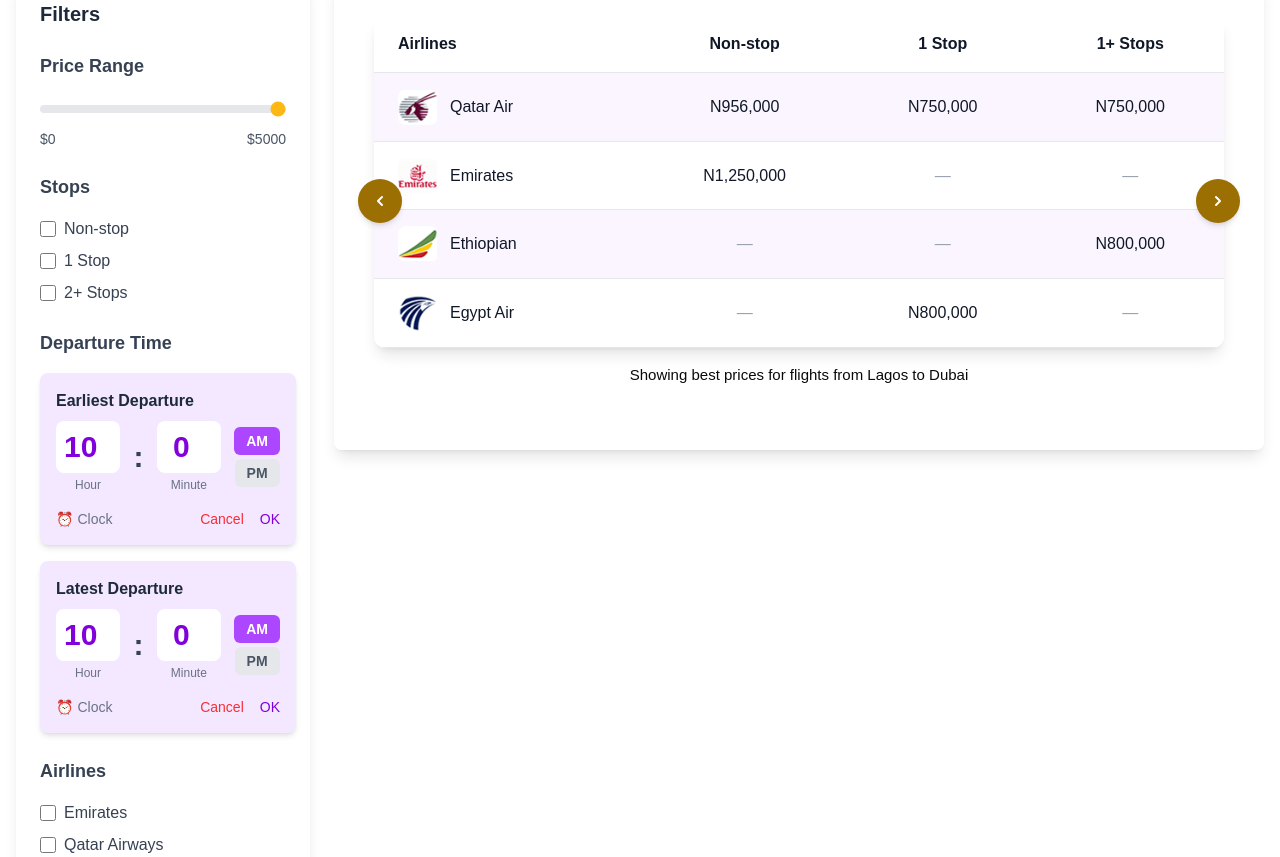
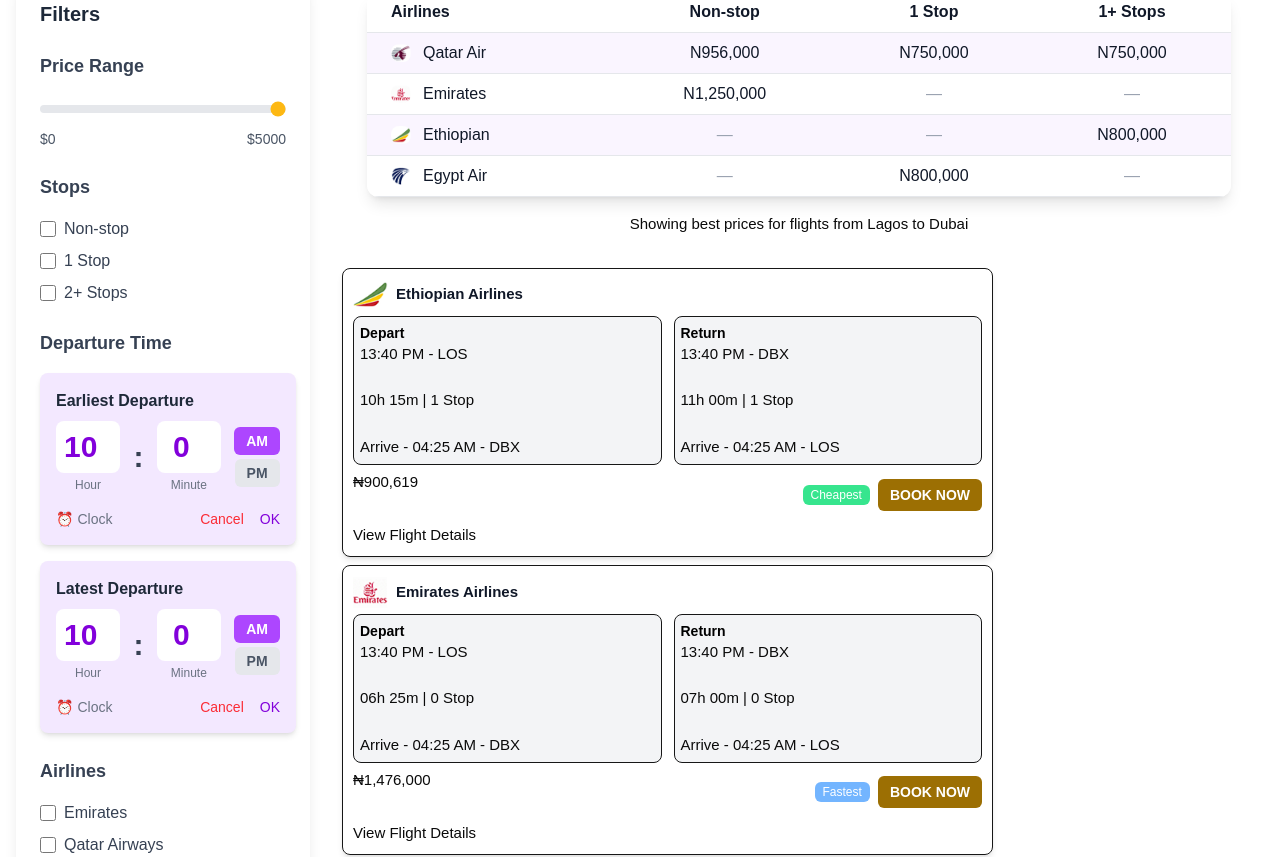
Before and after one commit to ocitec/oci-web-app-frontend, a Next.js app: page /SearchResult in a window 1280 px wide. Shown: the part 520-1377 px from the top of the page. Built offline with nearby package versions, Linux system fonts and the light colour scheme.

Commit message:
flight list

```diff
--- a/app/SearchResult/page.tsx
+++ b/app/SearchResult/page.tsx
@@ -6,6 +6,7 @@ import HeroSection from '../components/HeroSection';
 import SearchFlightResult from '../components/SearchPage/SearchFlightResult';
 import Filters from '../components/SearchPage/Filters';
 import AirlineTable from '../components/SearchPage/AirlineTable';
+import FlightList from '../components/SearchPage/FlightList';
 
 export default function SearchResult() {
   const searchParams = useSearchParams();
@@ -31,11 +32,14 @@ export default function SearchResult() {
             <Filters />
           </div>
           <div className="lg:col-span-3 relative z-10">
-            <div className="bg-white/90 backdrop-blur-sm rounded-lg shadow-lg p-6">
-              <div className="mb-6">
+
+              <div className="mb-4">
                 <AirlineTable />
               </div>
-            </div>
+              <div>
+                <FlightList />
+              </div>
+
           </div>
         </div>
       </div>
--- a/app/components/SearchPage/AirlineTable.tsx
+++ b/app/components/SearchPage/AirlineTable.tsx
@@ -13,12 +13,6 @@ const stops = ["Non-stop", "1 Stop", "1+ Stops"];
 export default function AirlineTable() {
   return (
     <div className="relative w-full max-w-4xl mx-auto p-4">
-      {/* Left Arrow */}
-      <button className="absolute left-0 top-1/2 transform -translate-y-1/2 bg-[#9c6f03] text-white p-3 rounded-full shadow-md hover:bg-[#e5a711] focus:ring-2 focus:ring-yellow-500 transition-colors">
-        <svg xmlns="http://www.w3.org/2000/svg" className="h-5 w-5" viewBox="0 0 20 20" fill="currentColor">
-          <path fillRule="evenodd" d="M12.707 5.293a1 1 0 010 1.414L9.414 10l3.293 3.293a1 1 0 01-1.414 1.414l-4-4a1 1 0 010-1.414l4-4a1 1 0 011.414 0z" clipRule="evenodd" />
-        </svg>
-      </button>
 
       {/* Table */}
       <div className="overflow-x-auto bg-white shadow-lg rounded-xl">
@@ -26,9 +20,9 @@ export default function AirlineTable() {
           {/* Header */}
           <thead>
             <tr className="border-b border-gray-200">
-              <th className="py-4 px-6 text-left text-gray-900 font-semibold">Airlines</th>
+              <th className="py-2 px-6 text-left text-gray-900 font-semibold">Airlines</th>
               {stops.map((stop) => (
-                <th key={stop} className="py-4 px-6 text-center text-gray-900 font-semibold">
+                <th key={stop} className="py-2 px-6 text-center text-gray-900 font-semibold">
                   {stop}
                 </th>
               ))}
@@ -39,20 +33,20 @@ export default function AirlineTable() {
           <tbody>
             {airlines.map((airline, index) => (
               <tr key={airline.name} className={index % 2 === 0 ? "bg-purple-50" : "bg-white"}>
-                <td className="py-4 px-6 border-b border-gray-200">
+                <td className="py-2 px-6 border-b border-gray-200">
                   <div className="flex items-center space-x-3">
                     <Image
                       src={airline.logo}
                       alt={airline.name}
-                      width={40}
-                      height={40}
+                      width={20}
+                      height={20}
                       className="object-contain rounded-lg"
                     />
                     <span className="font-medium text-gray-900">{airline.name}</span>
                   </div>
                 </td>
                 {airline.prices.map((price, idx) => (
-                  <td key={idx} className="py-4 px-6 text-center border-b border-gray-200">
+                  <td key={idx} className="py-2 px-6 text-center border-b border-gray-200">
                     <span className={`${price ? "text-gray-900" : "text-gray-400"} font-medium`}>
                       {price || "—"}
                     </span>
@@ -64,14 +58,7 @@ export default function AirlineTable() {
         </table>
       </div>
 
-      {/* Right Arrow */}
-      <button className="absolute right-0 top-1/2 transform -translate-y-1/2 bg-[#9c6f03] text-white p-3 rounded-full shadow-md hover:bg-[#e5a711] focus:ring-2 focus:ring-yellow-500 transition-colors">
-        <svg xmlns="http://www.w3.org/2000/svg" className="h-5 w-5" viewBox="0 0 20 20" fill="currentColor">
-          <path fillRule="evenodd" d="M7.293 14.707a1 1 0 010-1.414L10.586 10 7.293 6.707a1 1 0 011.414-1.414l4 4a1 1 0 010 1.414l-4 4a1 1 0 01-1.414 0z" clipRule="evenodd" />
-        </svg>
-      </button>
-
-      {/* Subtitle */}
+            {/* Subtitle */}
       <p className="mt-4 text-center font-medium text-gray-700">
         Showing best prices for flights from Lagos to Dubai
       </p>
--- a/app/components/SearchPage/FlightList.tsx
+++ b/app/components/SearchPage/FlightList.tsx
@@ -0,0 +1,180 @@
+import Image from "next/image";
+
+interface FlightCardProps {
+  airline: string;
+  logo: string;
+  price: string;
+  isCheapest?: boolean;
+  isFastest?: boolean;
+  departure: {
+    time: string;
+    from: string;
+    duration: string;
+    stops: string;
+    arrival: string;
+  };
+  returnFlight: {
+    time: string;
+    from: string;
+    duration: string;
+    stops: string;
+    arrival: string;
+  };
+}
+
+interface FlightDetailsProps {
+  title: string;
+  details: {
+    time: string;
+    from: string;
+    duration: string;
+    stops: string;
+    arrival: string;
+  };
+}
+
+interface BadgeProps {
+  text: string;
+  color: "green" | "blue";
+}
+
+// Flight Details Component
+function FlightDetails({ title, details }: FlightDetailsProps) {
+  return (
+    <div className="border p-1.5 rounded-lg bg-gray-100">
+      <h3 className="font-semibold text-black text-sm">{title}</h3>
+      <p className="text-xs text-gray-700">
+        {details.time} - {details.from}
+      </p>
+      <p className="text-xs text-gray-500">
+        {details.duration} | {details.stops}
+      </p>
+      <p className="text-xs text-gray-700">Arrive - {details.arrival}</p>
+    </div>
+  );
+}
+
+// Badge Component
+function Badge({ text, color }: BadgeProps) {
+  const bgColor = color === "green" ? "bg-green-400/80" : "bg-blue-400/80";
+  return (
+    <span className={`${bgColor} backdrop-blur-sm text-white px-2 py-0.5 rounded-md text-xs`}>
+      {text}
+    </span>
+  );
+}
+
+// Flight Card Component
+function FlightCard({
+  airline,
+  logo,
+  price,
+  isCheapest,
+  isFastest,
+  departure,
+  returnFlight,
+}: FlightCardProps) {
+  return (
+    <div className="bg-white/90 backdrop-blur-sm shadow-md rounded-lg p-2.5 flex flex-col gap-1.5 border w-[70%] hover:shadow-lg transition-shadow ml-2 relative z-10">
+      {/* Airline Info */}
+      <div className="flex items-center gap-2">
+        <Image src={logo} alt={airline} width={35} height={35} />
+        <h2 className="font-semibold text-base text-gray-900">{airline}</h2>
+      </div>
+
+      {/* Flight Details */}
+      <div className="grid grid-cols-2 gap-3">
+        <FlightDetails title="Depart" details={departure} />
+        <FlightDetails title="Return" details={returnFlight} />
+      </div>
+
+      {/* Pricing & Actions */}
+      <div className="flex items-center justify-between">
+        <p className="text-lg font-semibold text-gray-900">{price}</p>
+
+        <div className="flex items-center gap-2">
+          {isCheapest && <Badge text="Cheapest" color="green" />}
+          {isFastest && <Badge text="Fastest" color="blue" />}
+          <button className="bg-[#9c6f03] hover:bg-[#e5a711] text-white px-3 py-1.5 rounded-md font-semibold transition-colors text-sm">
+            BOOK NOW
+          </button>
+        </div>
+      </div>
+
+      <p className="text-blue-600 text-xs cursor-pointer">View Flight Details</p>
+    </div>
+  );
+}
+
+// FlightList Component
+export default function FlightList() {
+  const flights = [
+    {
+      airline: "Ethiopian Airlines",
+      logo: "/ethiopian.png",
+      price: "₦900,619",
+      isCheapest: true,
+      departure: {
+        time: "13:40 PM",
+        from: "LOS",
+        duration: "10h 15m",
+        stops: "1 Stop",
+        arrival: "04:25 AM - DBX",
+      },
+      returnFlight: {
+        time: "13:40 PM",
+        from: "DBX",
+        duration: "11h 00m",
+        stops: "1 Stop",
+        arrival: "04:25 AM - LOS",
+      },
+    },
+    {
+      airline: "Emirates Airlines",
+      logo: "/emirates.png",
+      price: "₦1,476,000",
+      isFastest: true,
+      departure: {
+        time: "13:40 PM",
+        from: "LOS",
+        duration: "06h 25m",
+        stops: "0 Stop",
+        arrival: "04:25 AM - DBX",
+      },
+      returnFlight: {
+        time: "13:40 PM",
+        from: "DBX",
+        duration: "07h 00m",
+        stops: "0 Stop",
+        arrival: "04:25 AM - LOS",
+      },
+    },
+    {
+      airline: "Qatar Air",
+      logo: "/qatar.png",
+      price: "₦1,145,000",
+      departure: {
+        time: "19:00 PM",
+        from: "LOS",
+        duration: "12h 20m",
+        stops: "1 Stop",
+        arrival: "10:20 AM - DBX",
+      },
+      returnFlight: {
+        time: "23:25 PM",
+        from: "DBX",
+        duration: "11h 00m",
+        stops: "1 Stop",
+        arrival: "07:25 AM - LOS",
+      },
+    },
+  ];
+
+  return (
+    <div className="space-y-2 flex flex-col items-start w-full mt-2 relative z-10">
+      {flights.map((flight, index) => (
+        <FlightCard key={index} {...flight} />
+      ))}
+    </div>
+  );
+}
```
